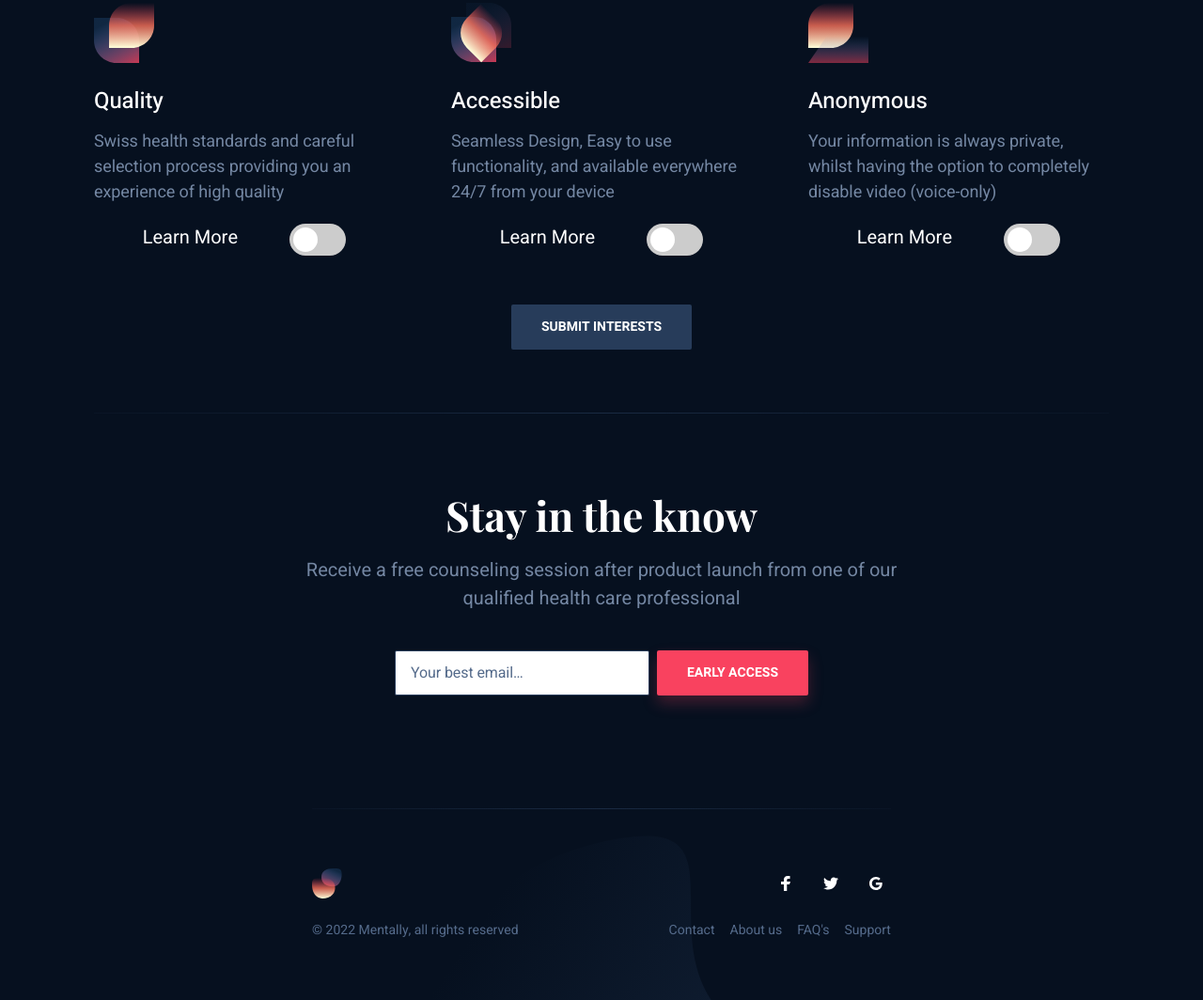
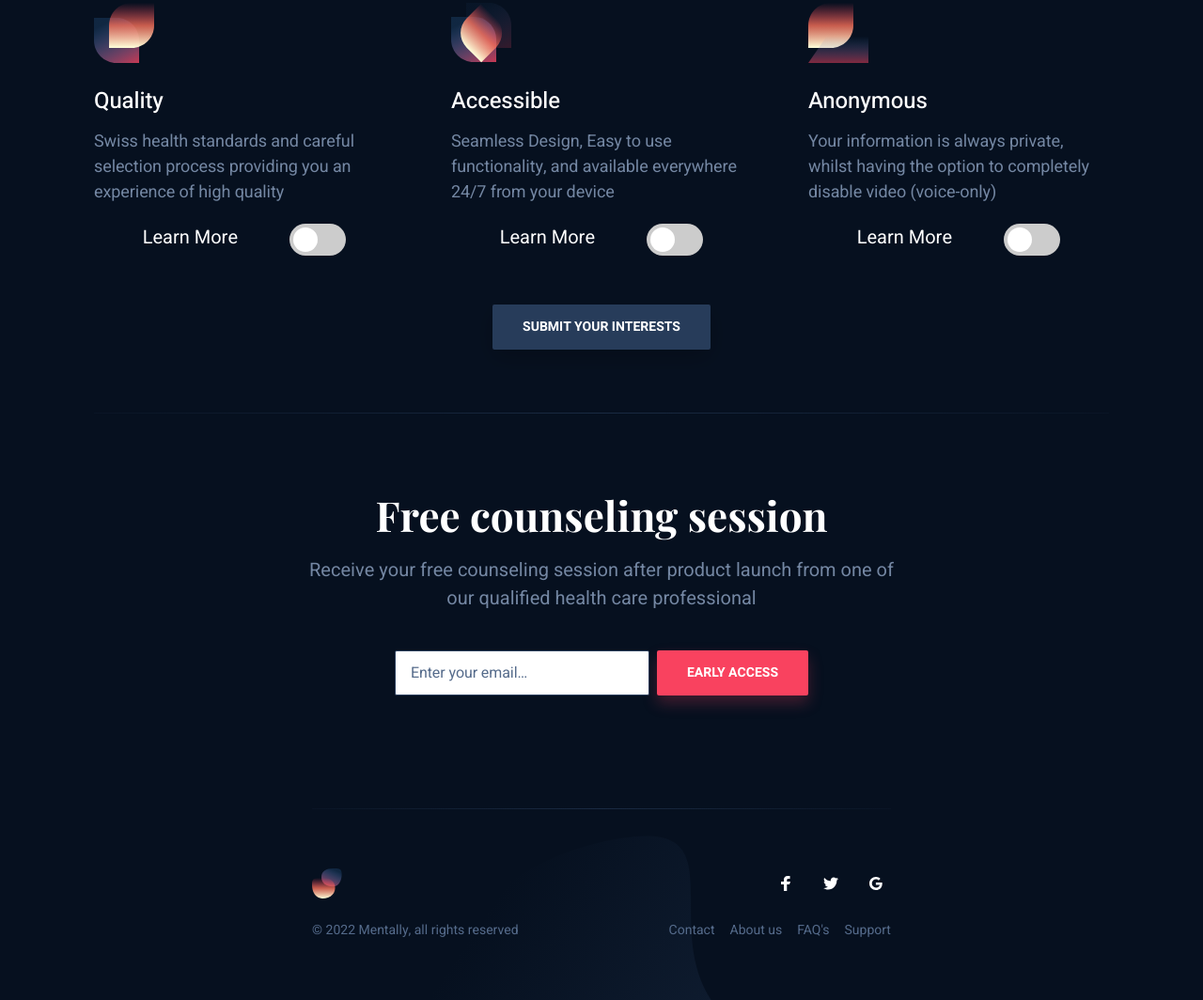
Before and after one commit to fabian-gubler/mentally, a website: page index.html in a window 1280 px wide. Shown: the part 1588-2652 px from the top of the page at 94% size. Drawn offline with nearby package versions, Linux system fonts and the light colour scheme.

Commit message:
link buttons to form page

```diff
--- a/index.html
+++ b/index.html
@@ -107,7 +107,8 @@
 								<div class="hero-cta">
 									<a
 										class="button button-primary button-shadow"
-										href="#"
+										target="_blank"
+										href="https://docs.google.com/forms/d/e/1FAIpQLScHXCXCsZjuwOu5sTOXq4yPIjbA5YBImEW_YpEY0xI-QA8TbQ/viewform?usp=sf_link"
 										>Early access</a
 									>
 								</div>
@@ -875,7 +876,12 @@
 										</div>
 									</div>
 								</div>
-										<button class="button">Submit Interests</button>
+									<a
+										class="button button-block button-shadow"
+										target="_blank"
+										href="https://docs.google.com/forms/d/e/1FAIpQLScHXCXCsZjuwOu5sTOXq4yPIjbA5YBImEW_YpEY0xI-QA8TbQ/viewform?usp=sf_link"
+										>Submit your interests</a
+									>
 							</div>
 						</div>
 					</div>
@@ -1013,10 +1019,10 @@
 						<div class="newsletter-inner section-inner">
 							<div class="newsletter-header text-center">
 								<h2 class="section-title mt-0">
-									Stay in the know
+									Free counseling session
 								</h2>
 								<p class="section-paragraph">
-								Receive a free counseling session after product launch from one of our qualified health care professional
+								Receive your free counseling session after product launch from one of our qualified health care professional
 								</p>
 							</div>
 							<div
@@ -1027,13 +1033,14 @@
 										class="input"
 										type="email"
 										name="email"
-										placeholder="Your best email&hellip;"
+										placeholder="Enter your email&hellip;"
 									/>
 								</div>
 								<div class="control">
 									<a
 										class="button button-primary button-block button-shadow"
-										href="#"
+										target="_blank"
+										href="https://docs.google.com/forms/d/e/1FAIpQLScHXCXCsZjuwOu5sTOXq4yPIjbA5YBImEW_YpEY0xI-QA8TbQ/viewform?usp=sf_link"
 										>Early access</a
 									>
 								</div>
```
